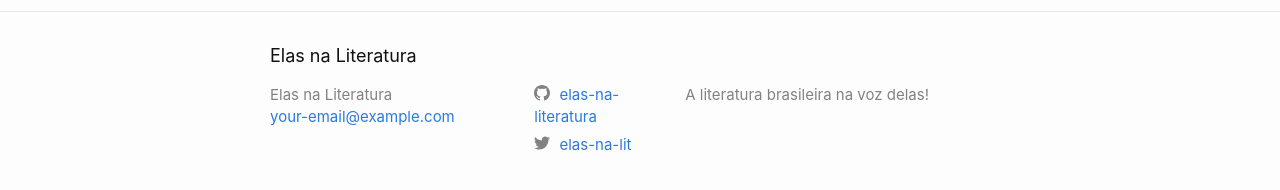
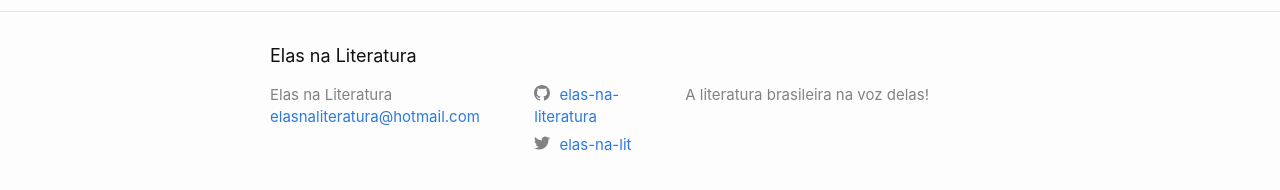
Before and after one commit to elas-na-literatura/elas-na-literatura.github.io, a Jekyll site: the page built from sobre.markdown, in a window 1280 px wide. Shown: the part 684-874 px from the top of the page. Built offline with Jekyll 4.4.1, drawn with Linux system fonts in a browser that asks for light colours.

Commit message:
coloquei email novoooo

```diff
--- a/_config.yml
+++ b/_config.yml
@@ -19,7 +19,7 @@
 # in the templates via {{ site.myvariable }}.
 
 title: Elas na Literatura
-email: your-email@example.com
+email: elasnaliteratura@hotmail.com
 description: >- # this means to ignore newlines until "baseurl:"
   A literatura brasileira na voz delas!
 baseurl: "" # the subpath of your site, e.g. /blog
--- a/_layouts/home.html
+++ b/_layouts/home.html
@@ -105,7 +105,7 @@
           <div class="specialquote" style="--scrollpos: 0vmin; font-size: 175%;text-align: center; font-weight: 300; width: 100%;">
             <p>A literatura brasileira é recheada de obras singulares feitas por grandes nomes como Machado de Assis, José de Alencar e Guimarães Rosa, por exemplo.</p>
             <br>
-            <p><span style="font-size: 225%; font-weight: 900;">Contudo, a literatura <span style="color:#61F2C2">não é feita só por homens</span>. As mulheres <span style="color:#61F2C2">fazem história</span>, enquanto <span style="color:#61F2C2">conquistam mais e mais</span> a cada trabalho, produção e palavra; <span style="color:#61F2C2">frutos de sua luta</span>. </span></p>
+            <p><span style="font-size: 200%; font-weight: 900;">Contudo, a literatura <span style="color:#61F2C2">não é feita só por homens</span>. As mulheres <span style="color:#61F2C2">fazem história</span>, enquanto <span style="color:#61F2C2">conquistam mais e mais</span> a cada trabalho, produção e palavra; <span style="color:#61F2C2">frutos de sua luta</span>. </span></p>
             <br>
             <p>Dessa forma, trazemos <span style="color:#61F2C2">excepcionais autoras</span> que devem ser lembradas, reconhecidas e apreciadas sem moderação na cultura brasileira.</p>
             <br>
```
